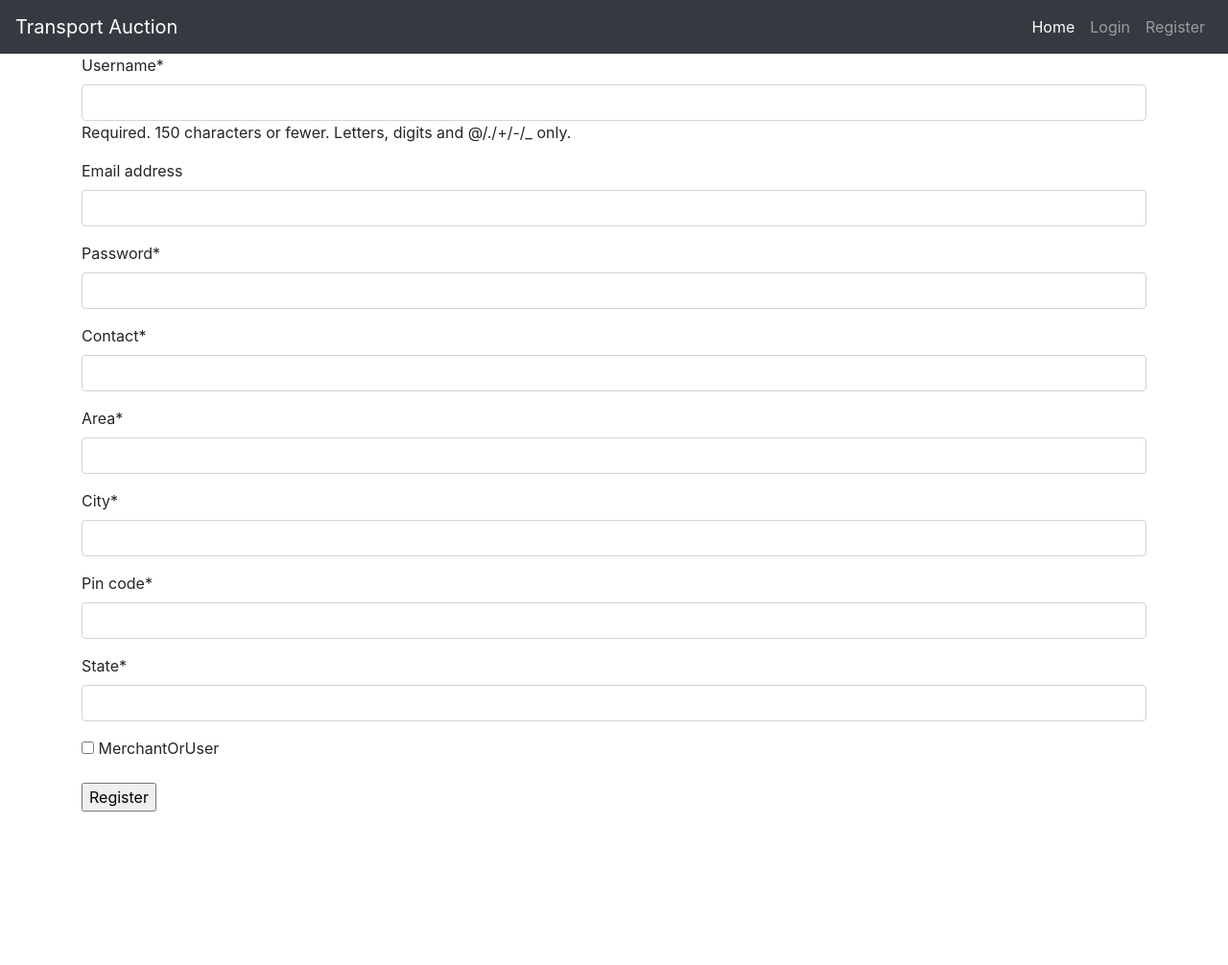
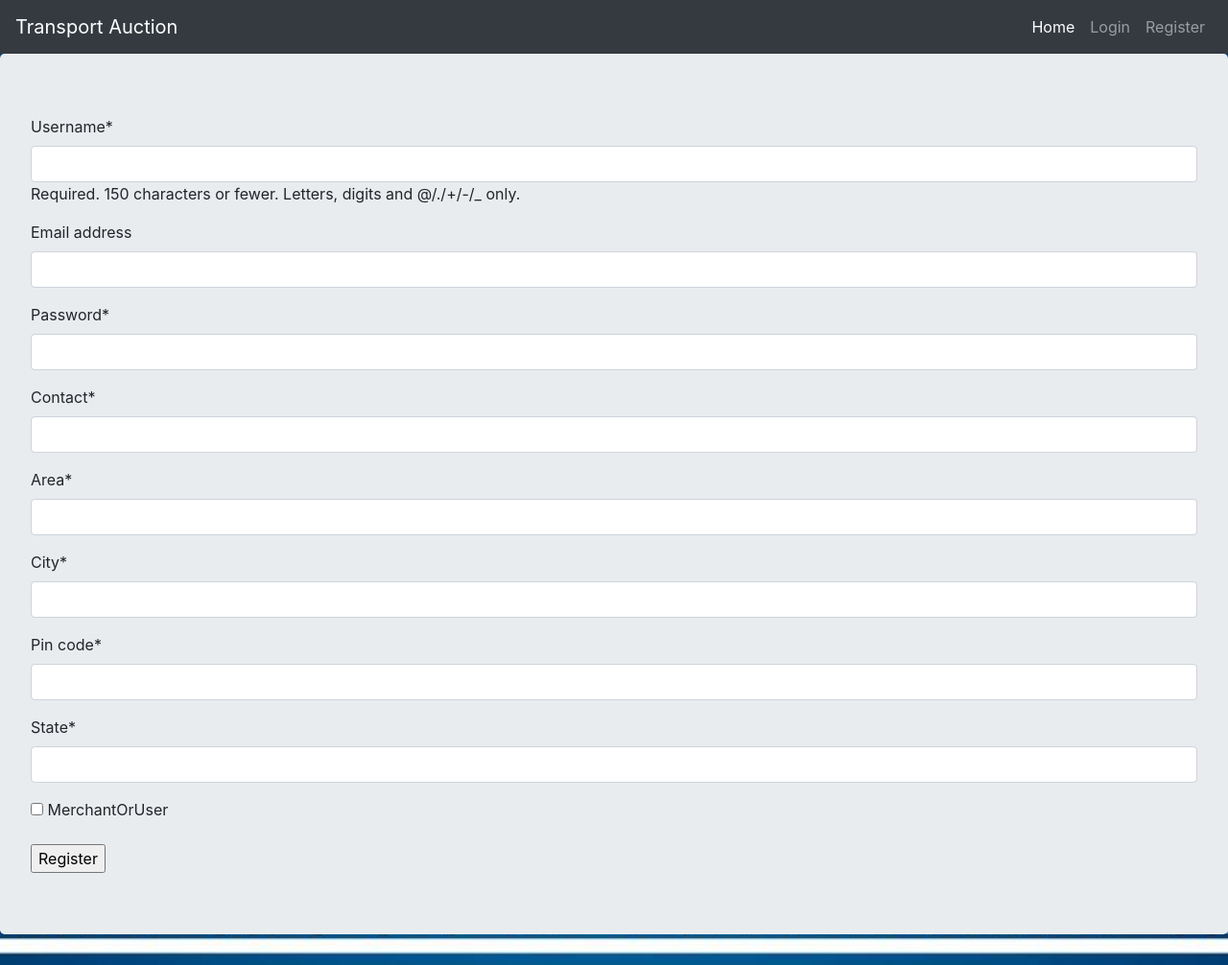
Before and after one commit to lavisingla/transport-auction, a Django app: page /user_auth/register/ in a window 1280 px wide. Shown: the whole page at 96% size. Before the commit the page ends 846 px from the top, so only its background shows below. Run offline with Django 3.2, Linux system fonts and the light colour scheme; some libraries are stand-ins or nearby versions.

Commit message:
added a static dir for styling,img etc purposes

```diff
--- a/project/project/settings.py
+++ b/project/project/settings.py
@@ -50,7 +50,7 @@ MIDDLEWARE = [
     'django.middleware.security.SecurityMiddleware',
     'django.contrib.sessions.middleware.SessionMiddleware',
     'django.middleware.common.CommonMiddleware',
-    'django.middleware.csrf.CsrfViewMiddleware',
+    #'django.middleware.csrf.CsrfViewMiddleware',  This is TEMPORARY
     'django.contrib.auth.middleware.AuthenticationMiddleware',
     'django.contrib.messages.middleware.MessageMiddleware',
     'django.middleware.clickjacking.XFrameOptionsMiddleware',
@@ -125,3 +125,7 @@ USE_TZ = True
 # https://docs.djangoproject.com/en/2.1/howto/static-files/
 
 STATIC_URL = '/static/'
+
+STATICFILES_DIRS = (
+    os.path.join(BASE_DIR,'static'),
+)
--- a/project/project/urls.py
+++ b/project/project/urls.py
@@ -16,6 +16,7 @@ Including another URLconf
 from django.contrib import admin
 from django.urls import path,include
 from user_auth.views import home_view
+from django.contrib.staticfiles.urls import staticfiles_urlpatterns
 
 urlpatterns = [
     path('admin/', admin.site.urls),
@@ -25,3 +26,5 @@ urlpatterns = [
     path('merchant/',include('merchant.urls')),
 
 ]
+
+urlpatterns +=staticfiles_urlpatterns()
--- /dev/null
+++ b/project/static/user_auth/style.css
@@ -0,0 +1,7 @@
+body{
+    background: url("background.jpg") #0f4774;
+    background-repeat: no-repeat;
+    background-size: cover;
+    background-position: center;
+
+}
--- a/project/templates/base.html
+++ b/project/templates/base.html
@@ -1,10 +1,12 @@
+{% load static from staticfiles %}
 <!DOCTYPE html>
 <html lang="en" dir="ltr">
   <head>
     <meta charset="utf-8">
     <title>Transport Auction</title>
     <link rel="stylesheet" href="https://stackpath.bootstrapcdn.com/bootstrap/4.3.1/css/bootstrap.min.css" integrity="sha384-ggOyR0iXCbMQv3Xipma34MD+dH/1fQ784/j6cY/iJTQUOhcWr7x9JvoRxT2MZw1T" crossorigin="anonymous">
-<script src="https://stackpath.bootstrapcdn.com/bootstrap/4.3.1/js/bootstrap.min.js" integrity="sha384-JjSmVgyd0p3pXB1rRibZUAYoIIy6OrQ6VrjIEaFf/nJGzIxFDsf4x0xIM+B07jRM" crossorigin="anonymous"></script>
+    <script src="https://stackpath.bootstrapcdn.com/bootstrap/4.3.1/js/bootstrap.min.js" integrity="sha384-JjSmVgyd0p3pXB1rRibZUAYoIIy6OrQ6VrjIEaFf/nJGzIxFDsf4x0xIM+B07jRM" crossorigin="anonymous"></script>
+    <link rel="stylesheet" href="{% static 'user_auth/style.css' %}" type="text/css" >
   </head>
   <body>
   <div class="">
--- a/project/templates/user_auth/register.html
+++ b/project/templates/user_auth/register.html
@@ -1,7 +1,7 @@
 {% extends 'base.html' %}
 {% load crispy_forms_tags %}
 {% block content%}
-<div class="container">
+<div class="jumbotron">
   <form enctype="multipart/form-data" method="post">
     {% csrf_token %}
     {% if registered %}
```
Also changed, not shown: project/db.sqlite3, project/static/user_auth/background.jpg (added).
